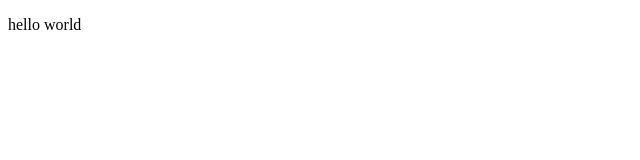
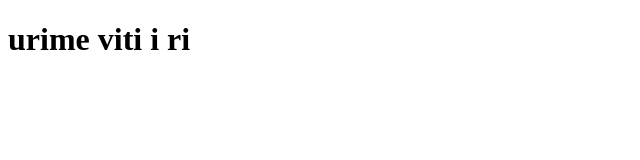
Before and after one commit to usubt/test, a plain HTML site: page index.html in a window 1280 px wide. Shown: the whole page, without its empty margins (0-640 px from the left). Drawn offline with Linux system fonts and the light colour scheme.

Commit message:
rexha edit

```diff
--- a/index.html
+++ b/index.html
@@ -6,6 +6,6 @@
     <title>Document</title>
 </head>
 <body>
-    <p>hello world</p>
+   <h1>urime viti i ri</h1>
 </body>
 </html>
```
